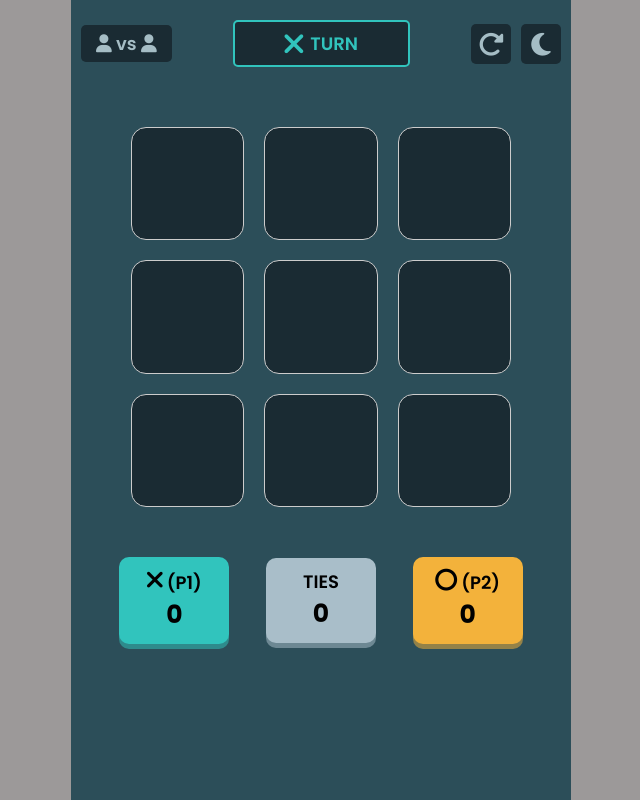
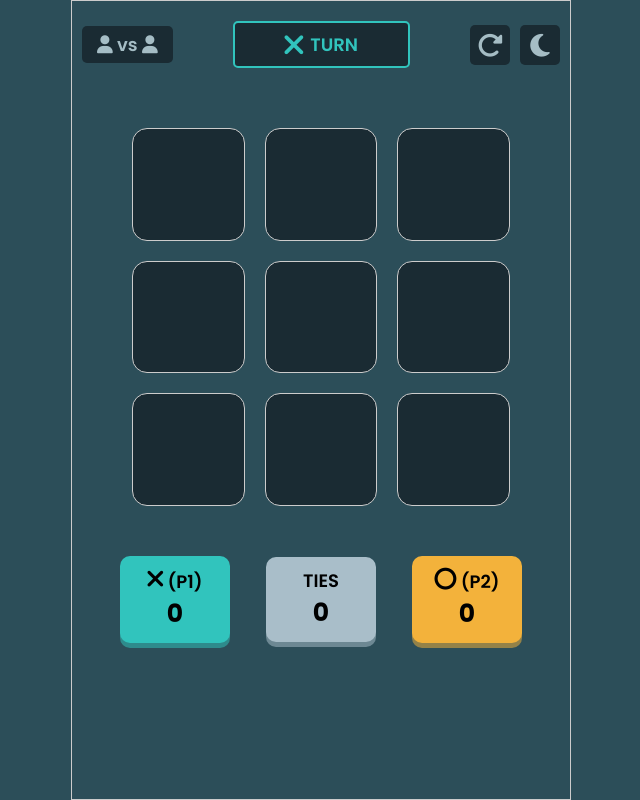
Before and after one commit to thanquan654/tic-tac-toe, a plain HTML site: page index.html in a window 1280 px wide. Both pictures are taken after a click on the element 860 px from the left and 43 px from the top of the page. Shown: the whole page, without its empty margins (319-959 px from the left). Drawn offline with Linux system fonts and the light colour scheme.

Commit message:
add border and change dark/light mode

```diff
--- a/app.js
+++ b/app.js
@@ -101,7 +101,7 @@ boardItems.forEach(boardItem => {
 })
 //
 // ? Result Handler
-    // Update number of result
+    // Update number of result.
 updateResult()
 
 //  ? Banner Handle
@@ -139,6 +139,7 @@ function swichDisplay() {
         boardItem.style.backgroundColor = isDarkMode ? displaySetting.darkMode.btnBg : displaySetting.lightMode.btnBg
     })
     banner.children[0].style.backgroundColor = isDarkMode ? displaySetting.darkMode.containerBg : displaySetting.lightMode.containerBg
+    $("body").style.backgroundColor = isDarkMode ? displaySetting.darkMode.containerBg : displaySetting.lightMode.containerBg
 }
 // Control section function
 function changeIndexTurnDisplay() {
--- a/style.scss
+++ b/style.scss
@@ -36,7 +36,6 @@ body {
   display: flex;
   justify-content: center;
   align-items: center;
-  background-color: rgba(71, 65, 65, 0.534);
 }
 
 .game-container {
@@ -51,6 +50,7 @@ body {
     transition: background-color .6s ease-in;
     padding: 10px;
     transform-origin: 90% 5%;
+    border: .5px solid #ccc;
 
     // *Control Section
     .control-section {
```
Also changed, not shown: index.html (+1 -0 lines), style.css, 2 other files.
